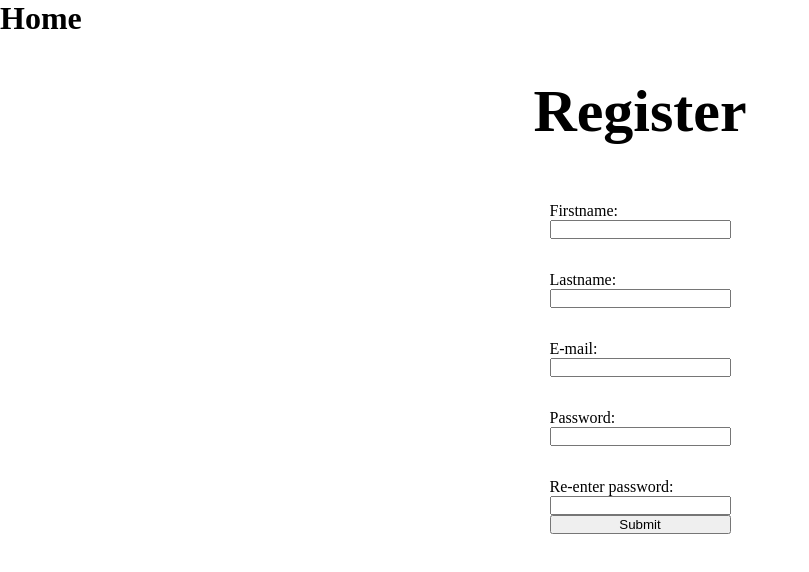
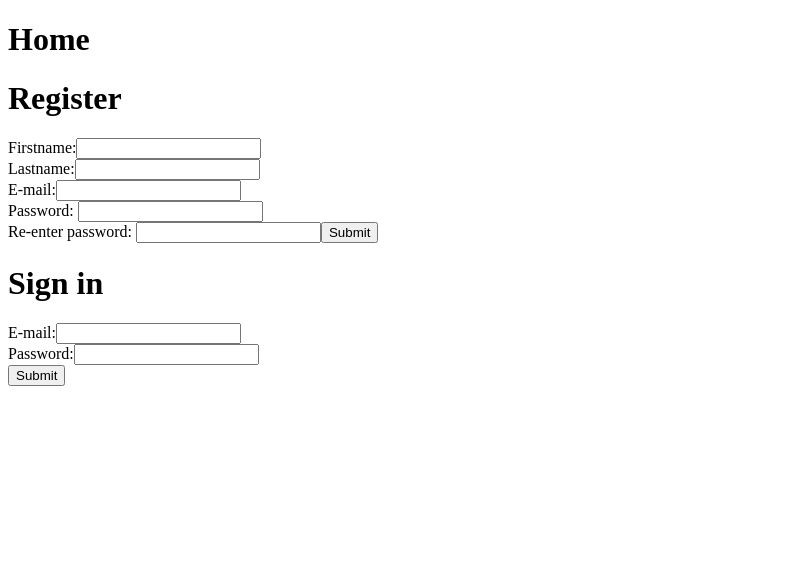
Before and after one commit to avd-web/springsecurityuserloginfeature, a React (Vite) app in the folder frontendvite/: page / in a window 1280 px wide. Shown: the top 572 px of the page, without its empty margins (0-809 px from the left). Built offline with nearby package versions, Linux system fonts and the light colour scheme.

Commit message:
SUB FEATURE log in a user - 20230915 (TESTED) user login frontend (TESTED) user login authentication (TESTED) user login store authentication key in SessionStorage

```diff
--- a/frontendvite/src/pages/Home.jsx
+++ b/frontendvite/src/pages/Home.jsx
@@ -1,5 +1,6 @@
 import React from "react";
 import Register from "./Register";
+import Login from "./Login";
 
 export default function HomePage() {
   return (
@@ -7,6 +8,7 @@ export default function HomePage() {
       <div>
         <h1> Home </h1>
         <Register />
+        <Login />
       </div>
     </div>
   );
--- a/frontendvite/src/pages/Login.jsx
+++ b/frontendvite/src/pages/Login.jsx
@@ -1,31 +1,78 @@
 import React, { useState } from "react";
-import "../styles/registerSheet.css";
+import axios from "axios";
 
 export default function Login() {
+  const [user, setUser] = useState({
+    email: "",
+    password: "",
+  });
+
   const [show, setShow] = useState(false);
 
-  const showPassword = () => {
-    setShow(!show);
+  const handlePassword = (e) => {
+    setUser({
+      ...user,
+      password: e.target.value,
+    });
+  };
+
+  const handleEmail = (e) => {
+    setUser({
+      ...user,
+      email: e.target.value,
+    });
+  };
+
+  const handleSubmit = (e) => {
+    e.preventDefault();
+
+    const postUser = {
+      email: user.email,
+      password: user.password,
+      // role : "USER",
+    };
+    console.log(postUser);
+
+    axios
+      .post("http://localhost:8080/api/v1/auth/authenticate", postUser)
+      //   .then((response) => console.table(response))
+      .then((response) =>
+        sessionStorage.setItem("key", response.data.access_token)
+      )
+      .then(() => console.log(sessionStorage.getItem("key")));
+
+    setUser({
+      email: "",
+      password: "",
+    });
   };
 
   return (
-    <div className="register-container">
-      <h1 className="register-header"> Sign in </h1>
-      <div className="label-container">
-        <form className="register-labels">
-          <label htmlFor="email" id="email-label">
-            Enter e-mail:
-          </label>
-          <input type="text" id="email" />
-          <label htmlFor="password" id="password-label">
-            Enter password:
-          </label>
-          <input type={show ? "text" : "password"} id="password" />
+    <div>
+      <h1> Sign in </h1>
+      <div>
+        <form onSubmit={handleSubmit}>
+          <div>
+            <label htmlFor="email">E-mail:</label>
+            <input
+              type="text"
+              value={user.email}
+              onChange={handleEmail}
+              required
+            />
+          </div>
+          <div>
+            <label htmlFor="password">Password:</label>
+            <input
+              type={show ? "text" : "password"}
+              // pattern="(?=.*\d)(?=.*[a-z])(?=.*[A-Z]).{8,}"
+              value={user.password}
+              onChange={handlePassword}
+              required
+            />
+          </div>
+          <input type="submit" />
         </form>
-        <button onClick={showPassword} id="show-button">
-          {" "}
-          show{" "}
-        </button>
       </div>
     </div>
   );
--- a/frontendvite/src/pages/Register.jsx
+++ b/frontendvite/src/pages/Register.jsx
@@ -1,6 +1,5 @@
 import React from "react";
 import { useState } from "react";
-import "../styles/registerSheet.css";
 import axios from "axios";
 
 export default function Register() {
@@ -76,68 +75,57 @@ export default function Register() {
   };
 
   return (
-    <div className="login-container">
-      <h1 id="login-header"> Register </h1>
-      <div className="login-container2">
+    <div>
+      <h1> Register </h1>
+      <div>
         <form onSubmit={handleSubmit}>
-          <div className="login-input name">
-            <label htmlFor="username-input" value={user.name} id="label-name">
+          <div>
+            <label htmlFor="username-input" value={user.name}>
               Firstname:
             </label>
             <input
               type="text"
-              id="usename-input"
               onChange={handleFirstname}
               value={user.firstname}
               required
             />
           </div>
-          <div className="login-input name">
-            <label htmlFor="username-input" value={user.name} id="label-name">
+          <div>
+            <label htmlFor="username-input" value={user.name}>
               Lastname:
             </label>
             <input
               type="text"
-              id="usename-input"
               onChange={handleLastname}
               value={user.lastname}
               required
             />
           </div>
-          <div className="login-input name">
-            <label htmlFor="username-input" value={user.name} id="label-name">
+          <div>
+            <label htmlFor="username-input" value={user.name}>
               E-mail:
             </label>
             <input
               type="text"
-              id="usename-input"
               onChange={handleEmail}
               value={user.email}
               required
             />
           </div>
-          <div className="login-input password">
-            <label htmlFor="password-input" id="label-password">
-              {" "}
-              Password:{" "}
-            </label>
+          <div>
+            <label htmlFor="password-input"> Password: </label>
             <input
               type="password"
-              id="password-input"
               // pattern="(?=.*\d)(?=.*[a-z])(?=.*[A-Z]).{8,}"
               value={user.password}
               onChange={handlePassword}
               required
             />
           </div>
-          <div className="login-input passwordcheck">
-            <label htmlFor="second-password-input" id="label-check">
-              {" "}
-              Re-enter password:{" "}
-            </label>
+          <div>
+            <label htmlFor="second-password-input"> Re-enter password: </label>
             <input
               type="password"
-              id="second-password-input"
               // pattern="(?=.*\d)(?=.*[a-z])(?=.*[A-Z]).{8,}"
               value={user.secondpassword}
               onChange={handleSecondPassword}
--- a/frontendvite/src/styles/loginSheet.css
+++ /dev/null
@@ -1,60 +0,0 @@
-* {
-  margin: 0;
-  padding: 0;
-  outline: none;
-  box-sizing: border-box;
-}
-
-.register-header {
-  padding: 7.5vh;
-  position: relative;
-  top: 50%;
-  width: 100%;
-  text-align: center;
-  font-weight: bold;
-  font-size: 7.5vh;
-}
-
-.label-container {
-  display: flex;
-  justify-content: center;
-}
-
-#email {
-  display: flex;
-  position: relative;
-  text-align: center;
-  top: 70%;
-  height: 3vh;
-  width: 200%;
-}
-
-#password {
-  display: flex;
-  position: relative;
-  text-align: center;
-  top: 100%;
-  height: 3vh;
-  width: 200%;
-  margin-bottom: 2vh;
-}
-
-#email-label {
-  top: 70%;
-  position: relative;
-  font-weight: bold;
-}
-
-#password-label {
-  top: 100%;
-  position: relative;
-  font-weight: bold;
-}
-
-#show-button {
-  position: relative;
-  height: 50px;
-  width: 200px;
-  top: 250%;
-  right: 5%;
-}
--- a/frontendvite/src/styles/registerSheet.css
+++ /dev/null
@@ -1,27 +0,0 @@
-* {
-  margin: 0;
-  padding: 0;
-  outline: none;
-  box-sizing: border-box;
-}
-
-.login-container2 {
-  display: flex;
-  justify-content: center;
-}
-
-#login-header {
-  position: relative;
-  text-align: center;
-  padding: 5vh;
-  font-weight: 800;
-  font-size: 7.5vh;
-}
-
-.login-input {
-  position: relative;
-  display: flex;
-  flex-direction: column;
-  justify-content: center;
-  padding: 2vh;
-}
```
